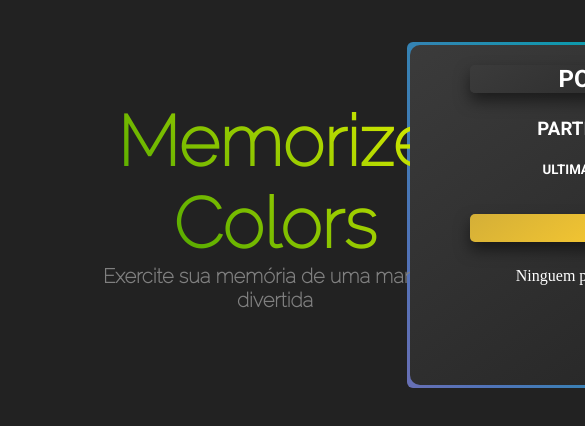
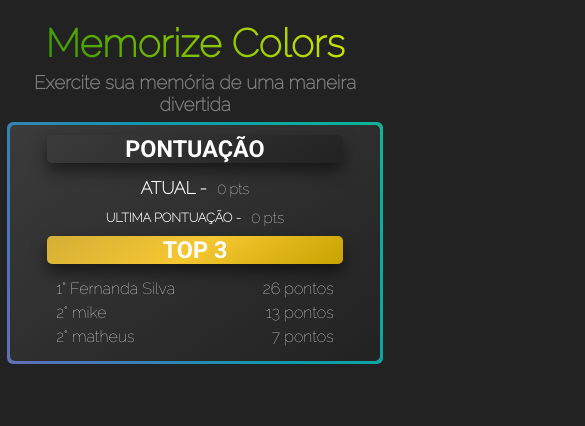
Before and after one commit to claudio-inacio/jogo-da-memoria, a website: page index.html in a window 390 px wide. Shown: the top 426 px of the page, 585 px wide, since content can reach past the window. Drawn offline with Linux system fonts and the light colour scheme.

Commit message:
STYLE: refatoracao de estilo - cabecalho mobile finalizado

```diff
--- a/index.html
+++ b/index.html
@@ -9,58 +9,52 @@
   </head>
   <body>
     <header id="cabecalho">
-      <section id="tittle-container">
+      <div id="tittle-container">
         <h1 id="game-tittle" class="rainbow-text">Memorize Colors</h1>
-        <h4 id="game-sub-tittle">Exercite sua memória de uma maneira divertida</h4>
-      </section>
+        <h4 id="game-sub-tittle">
+          Exercite sua memória de uma maneira divertida
+        </h4>
+      </div>
 
-      <section id="placar-container">
+      <div id="placar-container">
         <div id="placar-component" class="gradient-border">
-          <div id="placar-tittle">
-            <h2>PONTUAÇÃO</h2>
+          <div class="placar-tittle-container">
+            <h2 class="placar-tittle">PONTUAÇÃO</h2>
           </div>
           <section id="pontuacoes">
             <div id="pontuacao-atual" class="pontuacao-item">
-              <h3>PARTIDA ATUAL: </h3><p id="pontos"> 0</p> pts
+              <h3>ATUAL -</h3>
+              <p id="pontos">0</p>
+              pts
             </div>
             <div class="pontuacao-item">
-              <h5>ULTIMA PONTUAÇÃO:</h5><p id="pontos"> 0</p> pts
+              <h5>ULTIMA PONTUAÇÃO -</h5>
+              <p id="pontos">0</p>
+              pts
             </div>
           </section>
-          <div class="gold-tittle" id="placar-tittle">
-            <h2>TOP 3</h2>
+          <div class="gold-tittle placar-tittle-container">
+            <h2 class="placar-tittle">TOP 3</h2>
           </div>
-          <section class="" id="historico-pontuacoes">
-            Ninguem pontuou ainda. Essa é sua chance!
-            <!-- <ol id="lista-historico-pontuacao">
-              <li id="item-historico-pontuacao">
-                <div id="historico-nome-pontuador">
-                  <p>1° fernanda silva</p>
-                </div>
-                <div id="historico-quantidade-pontos">
-                  <p>26 pontos</p>
-                </div>
+          <div class="" id="historico-pontuacoes">
+            <!-- Ninguem pontuou ainda. Essa é sua chance! -->
+            <ol id="lista-historico-pontuacao">
+              <li class="item-historico-pontuacao">
+                <span class="historico-nome-pontuador">1° Fernanda Silva</span>
+                <span class="historico-quantidade-pontos">26 pontos</span>
               </li>
-              <li id="item-historico-pontuacao">
-                <div id="historico-nome-pontuador">
-                  <p>2° mike</p>
-                </div>
-                <div id="historico-quantidade-pontos">
-                  <p>15 pontos</p>
-                </div>
+               <li class="item-historico-pontuacao">
+                <span class="historico-nome-pontuador">2° mike</span>
+                <span class="historico-quantidade-pontos">13 pontos</span>
               </li>
-              <li id="item-historico-pontuacao">
-                <div id="historico-nome-pontuador">
-                  <p>3° matheus</p>
-                </div>
-                <div id="historico-quantidade-pontos">
-                  <p>7 pontos</p>
-                </div>
+               <li class="item-historico-pontuacao">
+                <span class="historico-nome-pontuador">2° matheus</span>
+                <span class="historico-quantidade-pontos">7 pontos</span>
               </li>
-            </ol> -->
-          </section>
+            </ol>
+          </div>
         </div>
-      </section>
+      </div>
     </header>
     <!-- <main>
       <button
--- a/src/css/style.css
+++ b/src/css/style.css
@@ -19,7 +19,241 @@ div {
   justify-content: center;
 }
 
-/* TIULO E PLACAR DE PONTUAÇÕES */
+/*ESTILIZAÇÃO PADRÃO*/
+#cabecalho {
+  font-weight: 100;
+  padding: 10px;
+  font-family: 'Raleway', sans-serif;
+  display: flex;
+  min-width: 300px;
+  flex-direction: column;
+}
+#tittle-container {
+  padding: 10px;
+  display: flex;
+  flex-direction: column;
+}
+#game-tittle {
+  font-weight: bolder;
+  color: gray;
+  font-size: clamp(
+    28px,
+    10vw,
+    70px
+  ); /*clamp recebe valor minimo, ideal, maximo para trabalhar com mobile */
+  font-weight: 600;
+}
+#game-sub-tittle {
+  font-weight: bolder;
+  color: gray;
+  font-size: clamp(14px, 4.8vw, 20px);
+  font-weight: 600;
+}
+
+#placar-container {
+  width: 100%;
+  display: flex;
+}
+
+#placar-component {
+  border-radius: 5px;
+  background: linear-gradient(145deg, #3b3b3b, #222222);
+  display: flex;
+  flex-direction: column;
+  align-items: center;
+  justify-content: start;
+  height: 100%;
+  padding: 10px 0px;
+  min-width: 100%;
+}
+
+.placar-tittle-container {
+  background: linear-gradient(145deg, #3b3b3b, #222222);
+  text-align: center;
+  font-family: 'Roboto', sans-serif;
+  color: white;
+  border-radius: 5px;
+  width: 80%;
+  box-shadow: 0 8px 15px rgba(0, 0, 0, 0.5);
+}
+
+.placar-tittle {
+  font-size: clamp(2px, 6vw, 25px);
+}
+
+#pontuacoes {
+  width: 80%;
+  text-align: center;
+}
+#pontuacao-atual {
+  margin: 10px 0px;
+  font-size: clamp(5px, 3.8vw, 20px);
+}
+
+.pontuacao-item {
+  font-size: clamp(5px, 3.9vw, 20px);
+  justify-content: center;
+  align-items: center;
+}
+#pontos {
+  margin-left: 10px;
+  margin-right: 3px;
+  font-size: clamp(5px, 4vw, 20px);
+}
+
+.placar-tittle-container.gold-tittle {
+  background: linear-gradient(145deg, #d4af37, #f5c731, #c8a300);
+}
+
+#historico-pontuacoes {
+  text-align: center;
+  margin-top: 10px;
+  width: 100%;
+}
+
+#lista-historico-pontuacao {
+  list-style: none;
+  width: 75%;
+}
+
+.item-historico-pontuacao {
+  gap: 6px;
+  margin: 5px 0;
+  display: flex;
+  justify-content: space-between;
+  font-weight: bolder;
+  font-size: large;
+  font-size: 1rem;
+}
+.historico-nome-pontuador {
+}
+.historico-quantidade-pontos {
+}
+/*FIM ESTILIZACAO PADRÃO*/
+
+@media (max-width: 480px) {
+  #cabecalho {
+  }
+  #tittle-container {
+    text-align: center;
+    gap: 5px;
+  }
+  #placar-container {
+  }
+  #placar-component {
+  }
+
+  .placar-tittle-container {
+  }
+
+  #placar-tittle {
+  }
+
+  #pontuacoes {
+    margin: 5px 0px;
+  }
+  .pontuacao-item {
+    margin: 4px 0;
+  }
+  #pontos {
+  }
+  .placar-tittle-container.gold-tittle {
+  }
+
+  #historico-pontuacoes {
+  }
+
+  #lista-historico-pontuacao {
+  }
+
+  .item-historico-pontuacao {
+  }
+
+  .historico-nome-pontuador {
+  }
+  .historico-quantidade-pontos {
+  }
+}
+
+/*FIM MOBILE*/
+
+/*MOBILE PARA TABLET*/
+
+/* @media (max-width: 900px) {
+  #cabecalho {
+    flex-direction: column;
+    align-items: center;
+    gap: 16px;
+    padding: 16px;
+  }
+  #tittle-container {
+    width: 100%;
+    max-width: 700px;
+    min-width: 0;
+    margin-left: 0;
+    padding-top: 24px;
+    height: auto;
+  }
+
+  #placar-container {
+    width: 100%;
+    min-width: 0;
+    justify-content: center;
+    padding-right: 0;
+    gap: 16px;
+    flex-wrap: wrap;
+  }
+
+  #placar-component {
+    width: min(640px, 100%);
+    min-width: 0;
+    padding: 16px;
+  }
+
+  #placar-tittle {
+    width: 100%;
+  }
+
+  #pontuacoes {
+    width: 100%;
+    margin-bottom: 16px;
+  }
+
+  .pontuacao-item {
+    gap: 8px;
+  }
+
+  #lista-historico-pontuacao {
+    padding: 0;
+  }
+
+  #item-historico-pontuacao {
+    font-size: 1rem;
+  }
+} */
+/**/
+
+/*CELULARES MAIORES*/
+/* @media (max-width: 768px) {
+  #tittle-container {
+    padding-top: 16px;
+    text-align: center;
+  }
+  #placar-component {
+    box-shadow: 0 6px 12px rgba(0, 0, 0, 0.35);
+  }
+
+  #item-historico-pontuacao {
+    flex-direction: column;
+    align-items: center;
+    gap: 6px;
+  }
+} */
+/**/
+
+/*MOBILE*/
+
+/*
 
 #cabecalho {
   display: flex;
@@ -41,113 +275,7 @@ div {
   flex-direction: column;
   height: 350px;
   align-items: center;
-}
-
-#game-tittle {
-  font-family: 'Raleway', sans-serif;
-  font-weight: bolder;
-  color: gray;
-  padding-top: 60px;
-  font-size: 70px;
-  font-weight: 600;
-}
-#game-sub-tittle {
-  font-family: 'Raleway', sans-serif;
-  font-weight: bolder;
-  color: gray;
-  font-size: 20px;
-  float: left;
-  font-weight: 600;
-}
-
-#placar-container {
-  min-width: 400px;
-  width: 100%;
-  height: 300px;
-  display: flex;
-  flex-direction: row;
-  padding-right: 50px;
-  align-items: start;
-  justify-content: flex-end;
-}
-
-#placar-component {
-  min-width: 400px;
-  width: 30%;
-  padding: 20px;
-  border-radius: 10px;
-  background: linear-gradient(145deg, #3b3b3b, #222222);
-  display: flex;
-  flex-direction: column;
-  align-items: center;
-  justify-content: start;
-  height: 300px;
-}
-
-#placar-tittle {
-  background: linear-gradient(145deg, #3b3b3b, #222222);
-  text-align: center;
-  font-family: 'Roboto', sans-serif;
-  color: white;
-  border-radius: 5px;
-  width: 80%;
-  box-shadow: 0 8px 15px rgba(0, 0, 0, 0.5);
-}
-#placar-tittle.gold-tittle {
-  background: linear-gradient(145deg, #d4af37, #f5c731, #c8a300);
-}
-#pontuacoes {
-  width: 80%;
-  text-align: center;
-  font-family: 'Roboto', sans-serif;
-  color: white;
-  display: flex;
-  flex-direction: column;
-  margin: 5px;
-  margin-bottom: 25px;
-  padding: 5px;
-}
-#pontuacao-atual {
-  margin: 15px 0px;
-  display: flex;
-  flex-direction: row;
-}
-
-.pontuacao-item {
-  display: flex;
-  flex-direction: row;
-  margin: 5px;
-  align-items: center;
-}
-#pontos{
-    margin-left: 10px;
-}
-
-#historico-pontuacoes {
-  /* border: 1px wheat solid ; */
-  text-align: center;
-  padding: 5px;
-  margin-top: 20px;
-  width: 70%;
-}
-
-#lista-historico-pontuacao {
-  list-style: none;
-  /* padding: 5px; */
-}
-
-#item-historico-pontuacao {
-  margin: 10px;
-  /* background-color: #07b39b; */
-  display: flex;
-  justify-content: space-between;
-  font-weight: bolder;
-  font-size: large;
-}
-#historico-nome-pontuador{
-}
-#historico-quantidade-pontos{
-}
+}*/
 
 .triangulo-cima {
   width: 0px;
@@ -156,8 +284,7 @@ div {
   border-right: 62.5px solid transparent;
   cursor: pointer;
 }
-
-.triangulo-cima-aceso {
+*/ .triangulo-cima-aceso {
   transition: all 0.6s;
   border-bottom: 375px solid rgb(0, 177, 0);
 }
```
